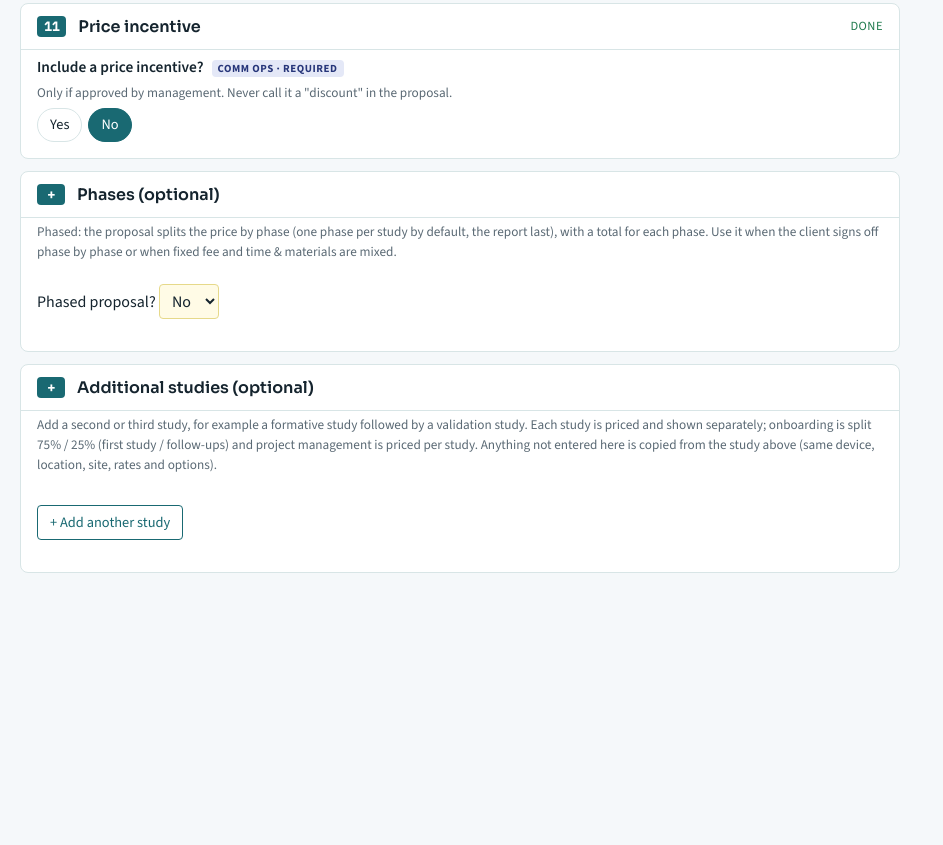
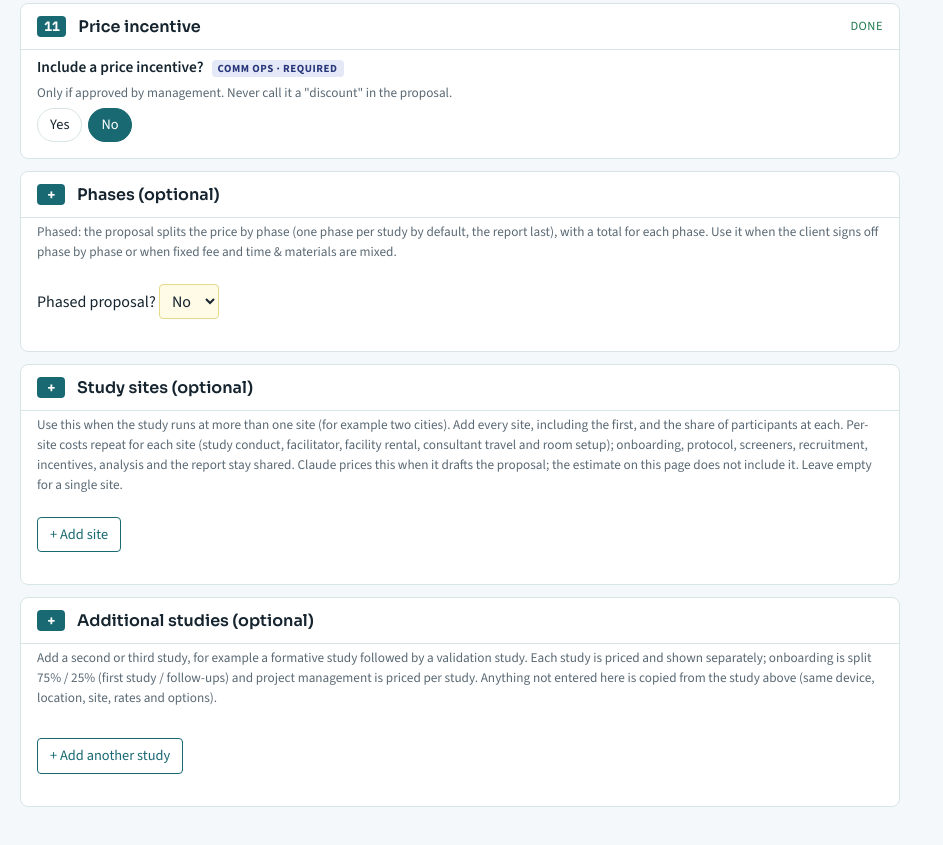
Before and after one commit to Cory-Z/proposal-assistant-demo, a plain HTML site: page tool-comm-ops-intake.html in a window 1280 px wide. Shown: the part 8037-8882 px from the top of the page, without its empty margins (0-943 px from the left). Before the commit the page ends 8666 px from the top, so only its background shows below. Drawn offline with nearby package versions, Linux system fonts and the light colour scheme.

Commit message:
Update tool-comm-ops-intake.html

```diff
--- a/tool-comm-ops-intake.html
+++ b/tool-comm-ops-intake.html
@@ -445,12 +445,21 @@ document.addEventListener("change",e=>{const t=e.target;if(MODE!=="co"||!t.datas
  P.forEach(ph=>{ph.items=(ph.items||[]).filter(x=>x!==tok)});if(t.checked)P[i].items.push(tok);
  const y=window.scrollY;render();window.scrollTo(0,y)});
 document.addEventListener("input",e=>{const t=e.target;if(MODE!=="co"||!t.dataset||t.dataset.ph!=="name")return;const P=((A.xo||{}).phases)||[];if(P[+t.dataset.pi]){P[+t.dataset.pi].name=t.value;refresh()}});
+
+function siteHTML(){if(MODE!=="co"||finalVal("hasStudy")!=="Yes")return "";const L=A.sites||[];
+ return `<section class="card" id="sec_sites"><h2><span class="num">+</span>Study sites (optional)</h2><div class="qs"><div class="q"><div class="hint">Use this when the study runs at more than one site (for example two cities). Add every site, including the first, and the share of participants at each. Per-site costs repeat for each site (study conduct, facilitator, facility rental, consultant travel and room setup); onboarding, protocol, screeners, recruitment, incentives, analysis and the report stay shared. Claude prices this when it drafts the proposal; the estimate on this page does not include it. Leave empty for a single site.</div>`+
+ L.map((x,i)=>`<p><label>Site ${i+1} <input class="xsin" data-st="name" data-si="${i}" placeholder="Site name or city" style="min-width:200px" value="${esc2(x.name||"")}"></label> <label>Share of participants (%) <input class="xsin" data-st="share" data-si="${i}" inputmode="decimal" placeholder="equal" style="width:80px" value="${esc2(x.share||"")}"></label> <button type="button" ${XS_BTN} data-st="del" data-si="${i}">Remove site</button></p>`).join("")+
+ `<p><button type="button" ${XS_BTN} data-st="add">+ Add site</button></p></div></div></section>`}
+document.addEventListener("click",e=>{const t=e.target.closest&&e.target.closest("button[data-st]");if(!t||MODE!=="co")return;A.sites=A.sites||[];const a=t.dataset.st,i=+t.dataset.si;
+ if(a==="add")A.sites.push({name:"",share:""});else if(a==="del")A.sites.splice(i,1);else return;
+ const y=window.scrollY;render();window.scrollTo(0,y)});
+document.addEventListener("input",e=>{const t=e.target;if(MODE!=="co"||!t.dataset||!t.dataset.st||t.tagName!=="INPUT")return;const x=(A.sites||[])[+t.dataset.si];if(x){x[t.dataset.st]=t.value;refresh()}});
 function phHTML(){if(MODE!=="co"||finalVal("hasStudy")!=="Yes")return "";const ph=(A.xo||{}).phased||"";return `<section class="card" id="sec_ph"><h2><span class="num">+</span>Phases (optional)</h2><div class="qs"><div class="q"><div class="hint">Phased: the proposal splits the price by phase (one phase per study by default, the report last), with a total for each phase. Use it when the client signs off phase by phase or when fixed fee and time &amp; materials are mixed.</div><p><label>Phased proposal? <select class="xsin" data-xo="phased"><option value=""${ph===""?" selected":""}>No</option><option value="Yes"${ph==="Yes"?" selected":""}>Yes</option></select></label></p>${ph==="Yes"?phEditor():""}</div></div></section>`}
 function render(){
  const secs=SCHEMA.sections.map(s=>({t:s.t,qs:s.qs.filter(q=>mine(q))})).filter(s=>s.qs.length);
  let n=0;document.getElementById("form").innerHTML=(MODE==="co"?importHTML():"")+secs.map(s=>{const vis=s.qs.filter(showOK);if(!vis.length)return "";n++;
   return `<section class="card" id="sec_${n}"><h2><span class="num">${n}</span>${esc2(s.t)}<span class="state" id="st_${n}"></span></h2><div class="qs">${vis.map(qHTML).join("")}</div></section>`}).join("");
- if(MODE==="co")document.getElementById("form").insertAdjacentHTML("beforeend",phHTML()+xsHTML());
+ if(MODE==="co")document.getElementById("form").insertAdjacentHTML("beforeend",phHTML()+siteHTML()+xsHTML());
  refresh();
 }
 document.addEventListener("click",e=>{const t=e.target.closest&&e.target.closest("[data-xs]");if(!t||MODE!=="co")return;const a=t.dataset.xs,i=+t.dataset.xi;A.extra=A.extra||[];
@@ -512,6 +521,7 @@ function summary(r){
   ans.delivSizes=Object.fromEntries(selDelivs().map(d=>[d,SZ[sizeIdx(d)]]));
   const pd={v:1,answers:ans,groups:sg,models:Object.fromEntries(dmIncluded().map(d=>[d,dmModel(d)])),sizes:Object.fromEntries(selDelivs().filter(d=>ODP_OF[d]).map(d=>[ODP_OF[d],sizeIdx(d)]))};
   if(f("hasStudy")==="Yes"&&(A.extra||[]).length)pd.extraStudies=A.extra.map(x=>({label:x.label||"",...(nn(x.rlo)>0&&nn(x.rhi)>nn(x.rlo)?{range:{low:nn(x.rlo),high:nn(x.rhi)}}:{}),answers:{studyType:x.type},groups:x.groups.filter(g=>g.name&&nn(g.n)>0).map(g=>({name:g.name,n:g.n,sh:g.sh||"1",same:"No",rr:g.rr||"",it:g.it||"",tr:g.tr||""}))}));
+  if(f("hasStudy")==="Yes"){const ss=(A.sites||[]).filter(x=>(x.name||"").trim());if(ss.length>1)pd.sites=ss.map(x=>({name:x.name.trim(),...(nn(x.share)>0?{share:nn(x.share)/100}:{})}))}
   if(f("hasStudy")==="Yes"&&A.xo){if(A.xo.phased==="Yes"){pd.phased=true;const pp=(A.xo.phases||[]).filter(x=>(x.items||[]).length).map(x=>({name:x.name||"",items:x.items}));if(pp.length)pd.phases=pp}const fo={};if((A.extra||[]).length)[["init","init"],["scr","scr"],["prep","prep"]].forEach(([k,o])=>{const v=nn(A.xo[k]);if(v>0)fo[o]=Math.min(1,v/100)});if(Object.keys(fo).length)pd.followOn=fo}
   if(E2)pd.estimate={lines:E2.lines,cons:E2.cons,fac:E2.fac,rec:E2.rec,pass:E2.pass,pm:E2.pm,grand:E2.grand};
   if(r){pd.calc={L:r.L,gs:r.gs.map(g=>({name:g.name,net:g.net,pn:g.pn,sh:num(g.sh),distinct:g.distinct,ppd:g.used,days:g.days,rr:num(g.rr),it:num(g.it),tr:num(g.tr),sun:g.sun})),
```
